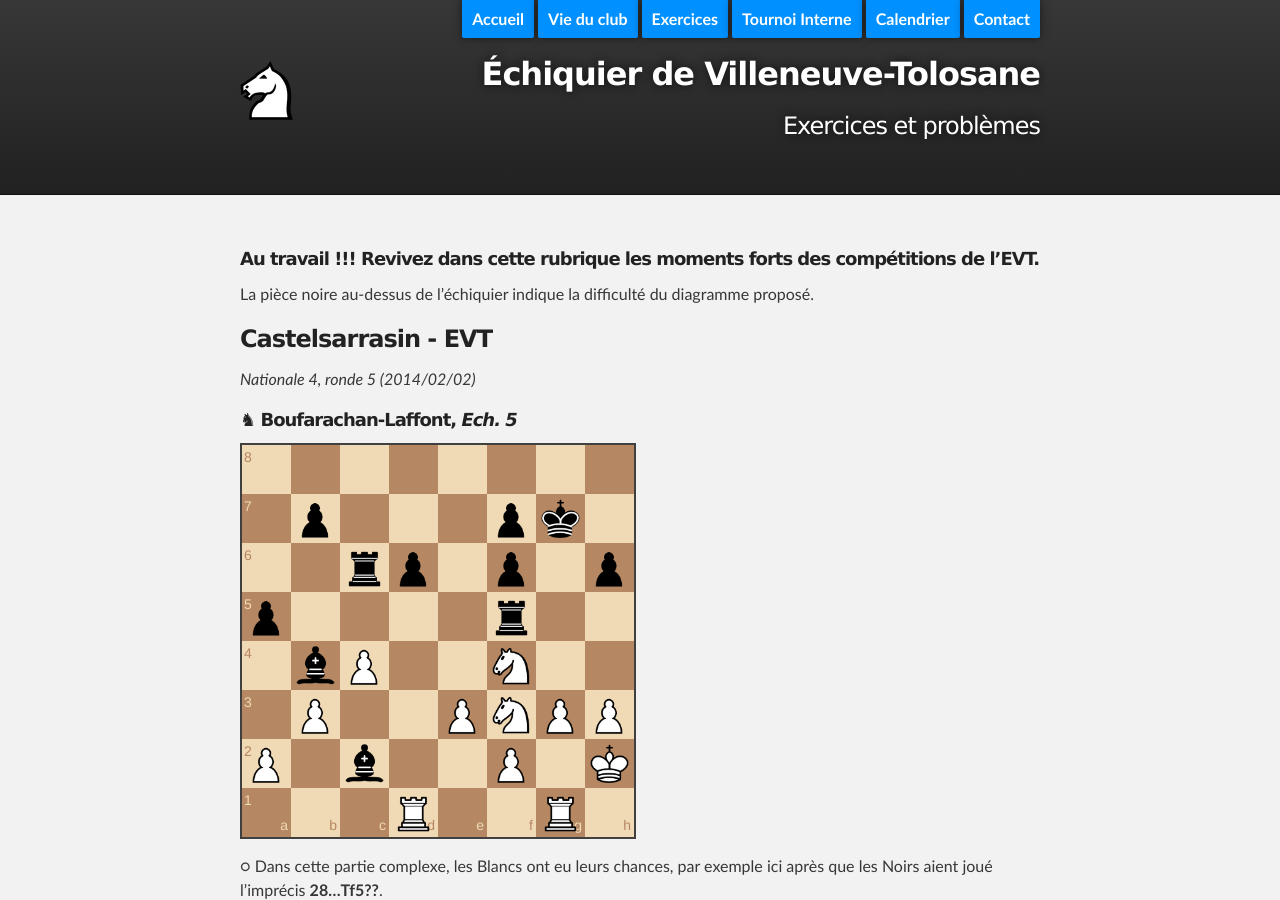
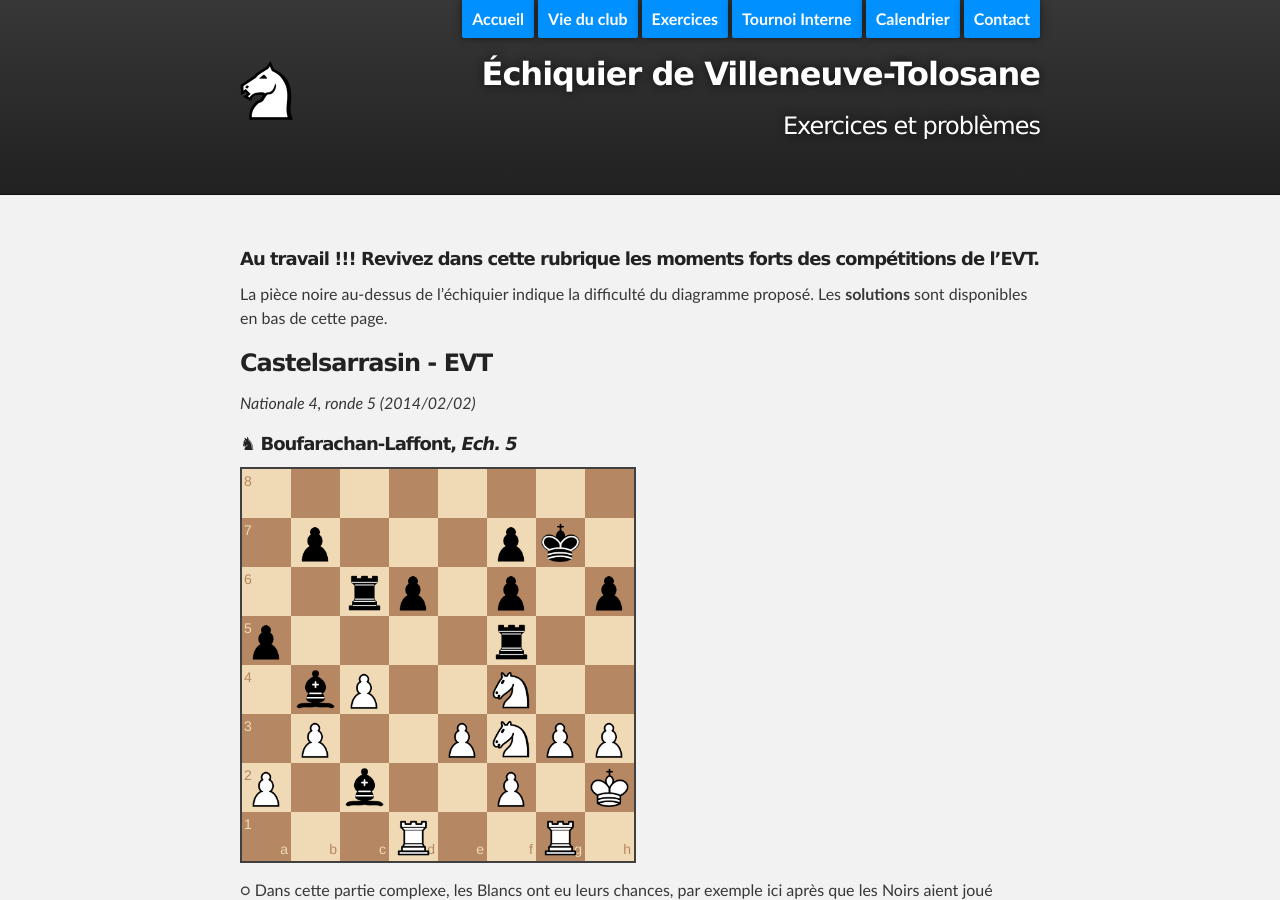
Before and after one commit to echiquier-villeneuve-tolosane/echiquier-villeneuve-tolosane.github.io, a Jekyll site: the page built from exercices.md, in a window 1280 px wide and 900 px high. Built offline with Jekyll 4.4.1, drawn with Linux system fonts in a browser that asks for light colours; nearby versions of some CDN libraries.

Commit message:
Updated exercices.md

```diff
--- a/exercices.md
+++ b/exercices.md
@@ -6,7 +6,7 @@ title: Exercices et problèmes
 ---
 
 ##### **Au travail !!! Revivez dans cette rubrique les moments forts des compétitions de l'EVT.**
-La pièce noire au-dessus de l'échiquier indique la difficulté du diagramme proposé.
+La pièce noire au-dessus de l'échiquier indique la difficulté du diagramme proposé. Les **solutions** sont disponibles en bas de cette page.
 
 
 ### Castelsarrasin - EVT
```
